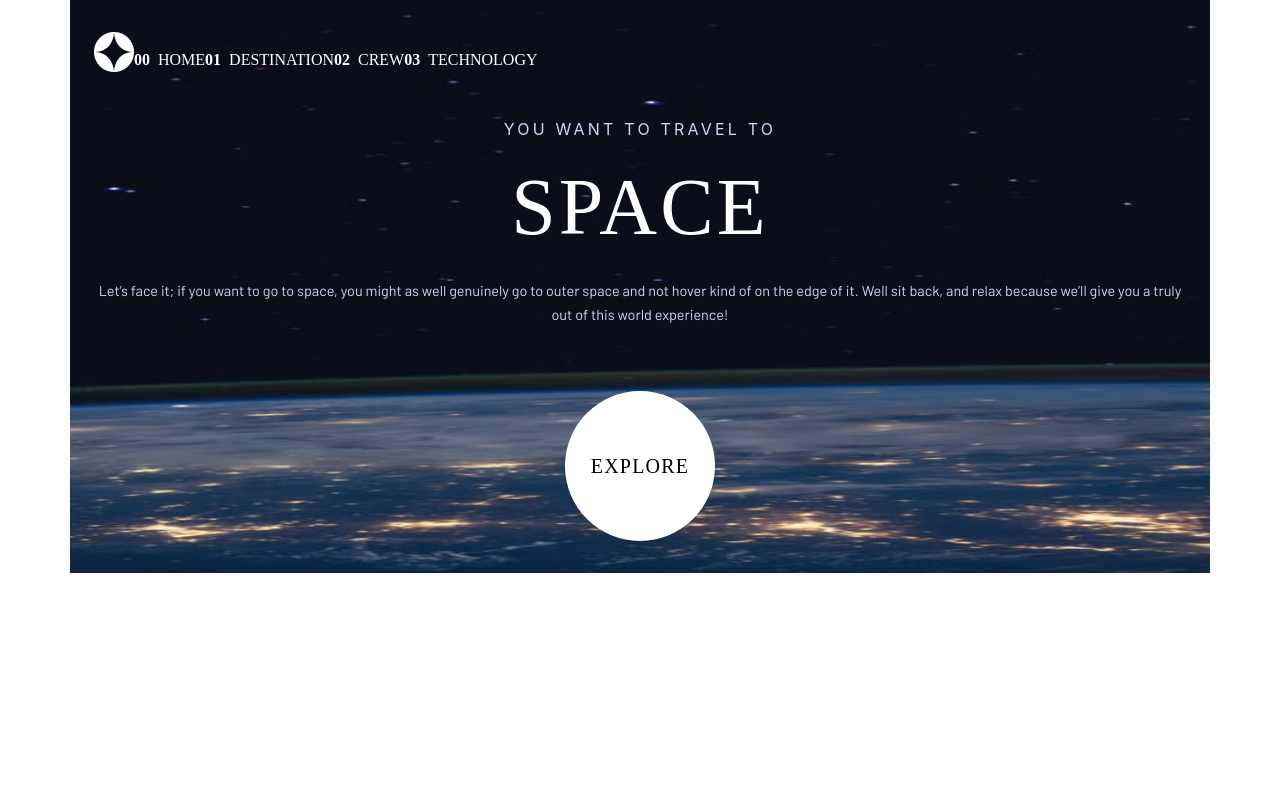
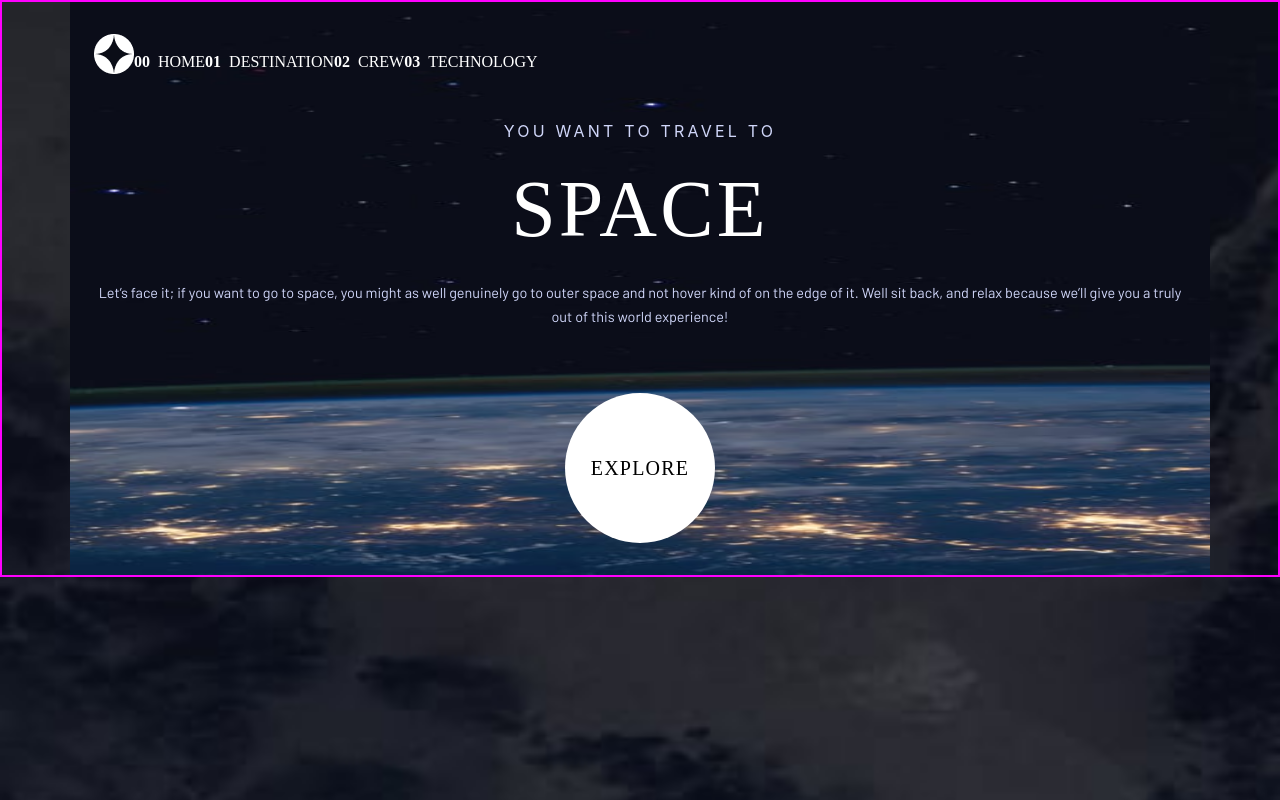
Before and after one commit to doganeraylin/space-tourism-frontend, a Next.js app: page / in a window 1280 px wide. Built offline with nearby package versions, Linux system fonts and the light colour scheme; a web font is replaced by a local one.

Commit message:
added bg image

```diff
--- a/styles/globals.css
+++ b/styles/globals.css
@@ -19,6 +19,14 @@
     Ubuntu, Cantarell, Fira Sans, Droid Sans, Helvetica Neue, sans-serif;
 }
 
+body {
+  border: 2px solid magenta;
+  background-image: url("../public/assets/crew/background-crew-mobile.jpg");
+  background-repeat: no-repeat;
+  background-size: cover;
+  background-attachment: fixed;
+}
+
 a {
   color: inherit;
   text-decoration: none;
```
